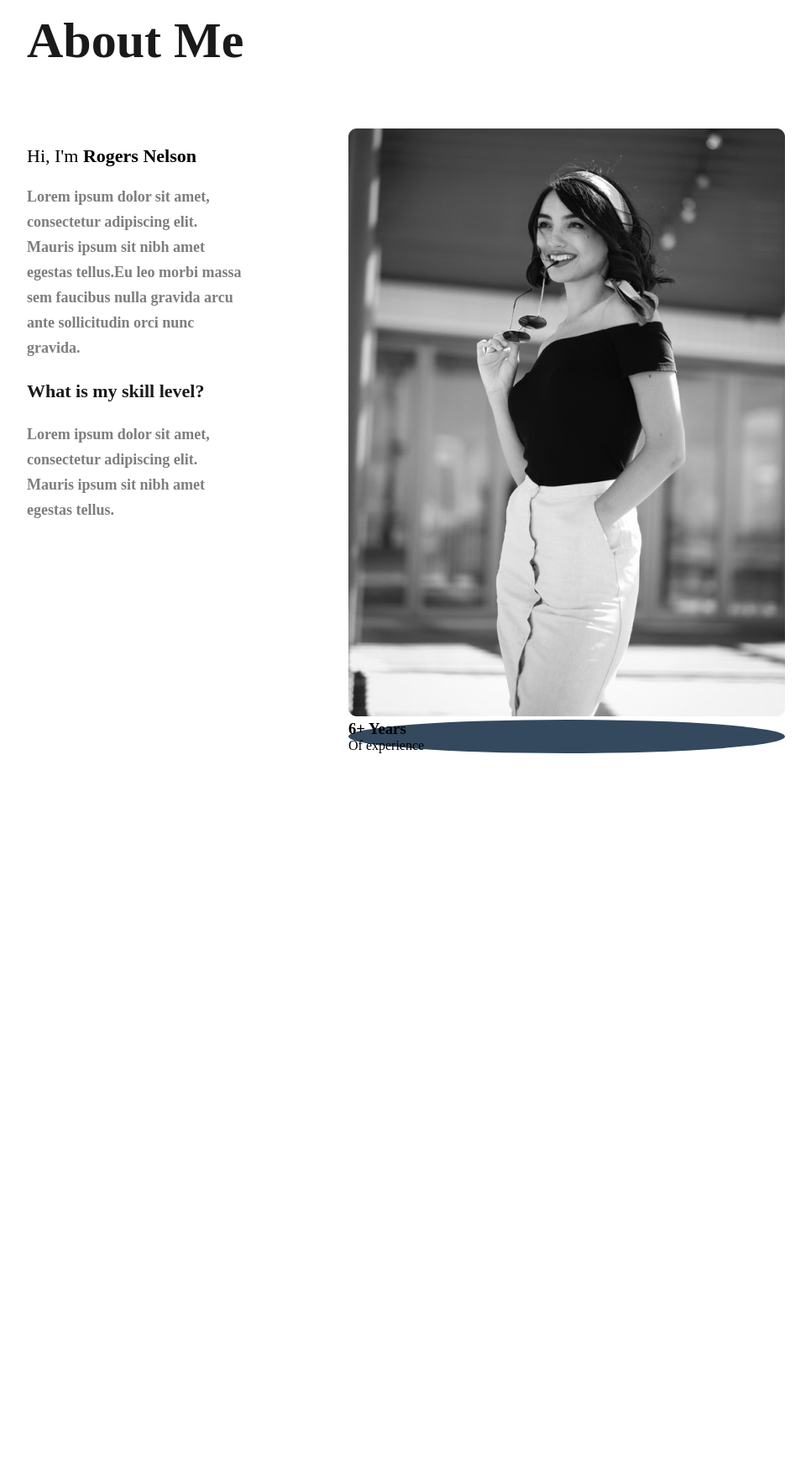
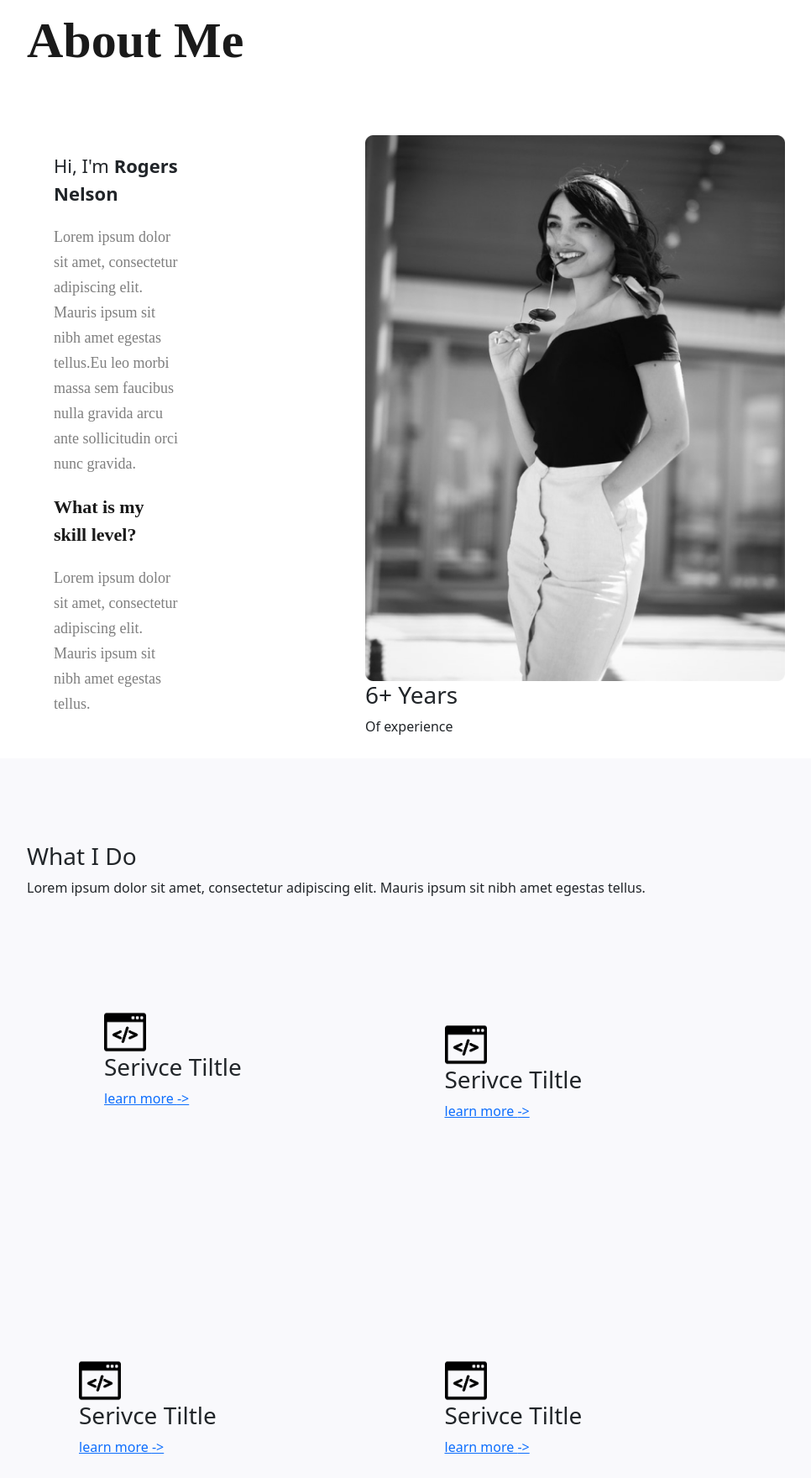
Before and after one commit to musclebigger/Web-full-stack-P1, a plain HTML site: page web.html in a window 1280 px wide. Shown: the part 1037-2797 px from the top of the page at 84% size, without its empty margins (305-1271 px from the left). Before the commit the page ends 2202 px from the top, so only its background shows below. Drawn offline with nearby package versions, Linux system fonts and the light colour scheme.

Commit message:
Review problem 1 update

```diff
--- a/About.sass
+++ b/About.sass
@@ -1,7 +1,7 @@
 .about-page
     margin-left: 297px
-    padding: 100px 40px 150px 40px
-    height: 940px
+    padding: 100px 40px 0px 40px
+    height: 1000px
     z-index: 1
     display: flex
     flex-direction: column
@@ -18,12 +18,14 @@
     .content
         display: flex
         padding-top: 60px
+        align-items: flex-start
 
         .left-content
-            flex: 1
             margin-top: 20px
+            padding-right: 120px
 
             .introduction
+                padding-right: 100px
                 list-style: none
                 font-weight: 400
                 .brief-intro
@@ -33,7 +35,7 @@
                     span
                         font-weight: 600
 
-                b
+                p
                     font-family: "Poppins"
                     font-size: 18px
                     line-height: 30px
@@ -50,14 +52,13 @@
                     font-family: "poppins"
                     color: #1A1A1A
 
+            //change name to top
+            .right-content
+                padding-left: 120px
 
-        .right-content
-            flex: 1
-            padding-left: 120px
-
-            .experience
-                bottom: -50px
-                left: -50px
-                z-index: 1
-                border-radius: 100%
-                background-color: #34495E
+                .experience
+                    bottom: -50px
+                    left: -50px
+                    z-index: 1
+                    border-radius: 100%
+                    background-color: #34495E
--- a/home.sass
+++ b/home.sass
@@ -30,7 +30,7 @@
 
             .image-content
                 display: inline-block
-                width: 240px
-                height: 240px
+                max-width: 240px//width 100% change, 22 line change as well
+                height: auto
                 margin-top: 10px//move down 10px in order to center the image
                 border-radius: 100%
--- a/nav.sass
+++ b/nav.sass
@@ -32,6 +32,11 @@
             margin: 0
             a:hover
                 color: #ce6599
+
+            .list-inner
+                padding-top: 10px
+                padding-bottom: 10px
+
             img
                 width: 19px
                 height: 19px
--- /dev/null
+++ b/service.sass
@@ -0,0 +1,27 @@
+.service-page
+    background-color: #F9F9FC
+    margin-left: 297px
+    padding: 100px 40px 0px 40px
+    height: 940px
+    z-index: 1
+    display: flex
+    flex-direction: column
+
+    .service-title
+        flex: 1
+
+    .service-list
+        flex: 1
+        display: flex
+        flex-direction: row
+        list-style-type: none
+        flex-wrap: wrap
+        align-items: center
+        min-height: 100vh
+        background-color: #F9F9FC
+
+        .service-content
+            width: 50%
+            margin: 0px 0px 30px 0px
+            padding-left: 30px
+            align-items: stretch
--- a/web.html
+++ b/web.html
@@ -5,15 +5,17 @@
     <meta charset="UTF-8">
     <meta http-equiv="X-UA-Compatible" content="IE=edge">
     <meta name="viewport" content="width=device-width, initial-scale=1.0">
+    <!--bootstrap-->
+    <link href="https://cdn.jsdelivr.net/npm/bootstrap@5.1.3/dist/css/bootstrap.min.css" rel="stylesheet"
+        integrity="sha384-1BmE4kWBq78iYhFldvKuhfTAU6auU8tT94WrHftjDbrCEXSU1oBoqyl2QvZ6jIW3" crossorigin="anonymous">
     <title>P1</title>
     <link rel="stylesheet" href="nav.css">
     <link rel="stylesheet" href="home.css">
     <link rel="stylesheet" href="about.css">
-
+    <link rel="stylesheet" href="service.css">
 </head>
 
 <body>
-
     <nav class="sideBar">
         <label class="logo">
             <h1 id="name">
@@ -21,8 +23,8 @@
             </h1>
         </label>
         <div class="menu">
-            <ul class="navInner">
-                <li class="list-inner-current">
+            <ul class="menu-navInner">
+                <li class="list-inner">
                     <a href="#">
                         <img src="img\nav-img\home.png" alt="side-icon" height="20" width="20">
                         Home
@@ -96,58 +98,69 @@
             <div class="left-content">
                 <ul class="introduction">
                     <li class="brief-intro">Hi, I'm <span>Rogers Nelson</span></li>
-                    <li><b>Lorem ipsum dolor sit amet, consectetur adipiscing elit. Mauris ipsum sit nibh amet egestas
-                            tellus.Eu leo morbi massa sem faucibus nulla gravida arcu ante sollicitudin orci nunc gravida.
-                        </b>
+                    <li>
+                        <p>Lorem ipsum dolor sit amet, consectetur adipiscing elit. Mauris ipsum sit nibh amet egestas
+                            tellus.Eu leo morbi massa sem faucibus nulla gravida arcu ante sollicitudin orci nunc
+                            gravida.
+                        </p>
                     </li>
                     <li class="skill">What is my skill level?</li>
-                    <li><b>Lorem ipsum dolor sit amet, consectetur adipiscing elit. Mauris ipsum sit nibh amet
+                    <li>
+                        <p>Lorem ipsum dolor sit amet, consectetur adipiscing elit. Mauris ipsum sit nibh amet
                             egestas tellus.
-                    </b>
+                        </p>
                     </li>
                 </ul>
             </div>
             <div class="right-content">
-                <div class=image-about>
-                    <img src="img\about\2.jpg" alt="sefie">
+                <img style="height: 650px; width: 500px;" src="img\about\2.jpg">
                 <footer class="experience">
                     <h3>6+ Years</h3>
                     <span>Of experience</span>
                 </footer>
             </div>
         </div>
-        </div>
 
     </div>
     <div class="service-page" id="service">
-        <title class=service-title>
+        <div class="service-title">
             <h3> What I Do</h3>
             <p>Lorem ipsum dolor sit amet, consectetur adipiscing elit. Mauris ipsum sit nibh amet egestas tellus.</p>
-        </title>
-        <div class="service-list">
-            <ul>
+        </div>
+        <ul class="service-list">
             <li class="service-content">
-                    <div class="inner-list">
-
+                <div class="service-content">
+                    <img class="service-icon" src="img\service\example-icon.png" alt="inner-list-icon"
+                        style="width: 50px; height: 50px;">
+                    <h3 class="Serivce-tiltle">Serivce Tiltle</h3>
+                    <a class="learn-more" href="#">learn more <span>-></span> </a>
                 </div>
             </li>
             <li class="service-content">
                 <div class="inner-list">
-
+                    <img class="service-icon" src="img\service\example-icon.png" alt="inner-list-icon"
+                        style="width: 50px; height: 50px;">
+                    <h3 class="Serivce-tiltle">Serivce Tiltle</h3>
+                    <a class="learn-more" href="#">learn more <span>-></span> </a>
                 </div>
             </li>
             <li class="service-content">
                 <div class="inner-list">
-
+                    <img class="service-icon" src="img\service\example-icon.png" alt="inner-list-icon"
+                        style="width: 50px; height: 50px;">
+                    <h3 class="Serivce-tiltle">Serivce Tiltle</h3>
+                    <a class="learn-more" href="#">learn more <span>-></span> </a>
                 </div>
             </li>
             <li class="service-content">
                 <div class="inner-list">
-
+                    <img class="service-icon" src="img\service\example-icon.png" alt="inner-list-icon"
+                        style="width: 50px; height: 50px;">
+                    <h3 class="Serivce-tiltle">Serivce Tiltle</h3>
+                    <a class="learn-more" href="#">learn more <span>-></span> </a>
                 </div>
             </li>
         </ul>
-        </div>
     </div>
     <div class="portfolio-page" id="portfolio">
 
```
Also changed, not shown: About.css, README.md, home.css, img/service/example-icon.png (added), nav.css, service.css (added), 4 other files. Lines whose indentation alone changed are shown as unchanged.
